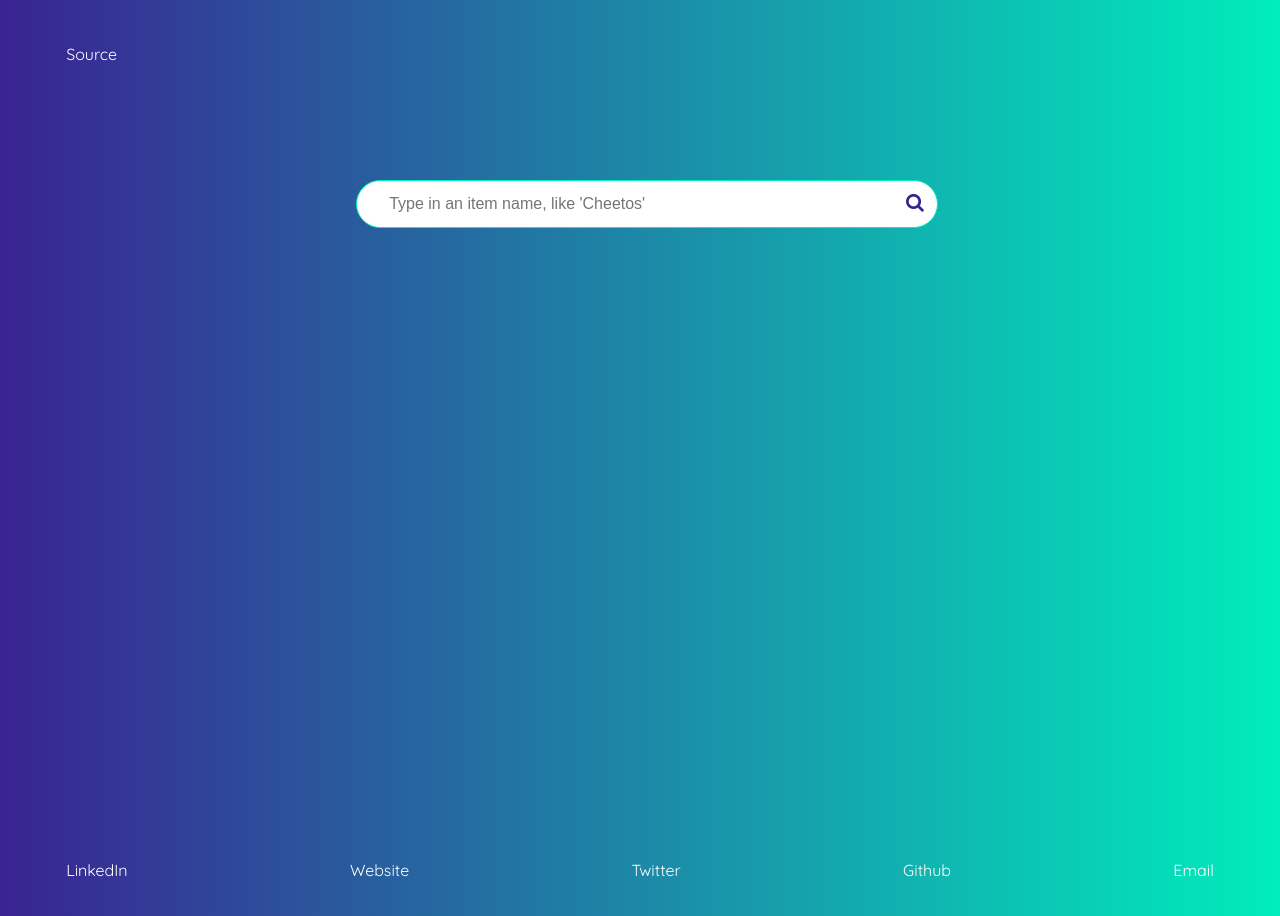
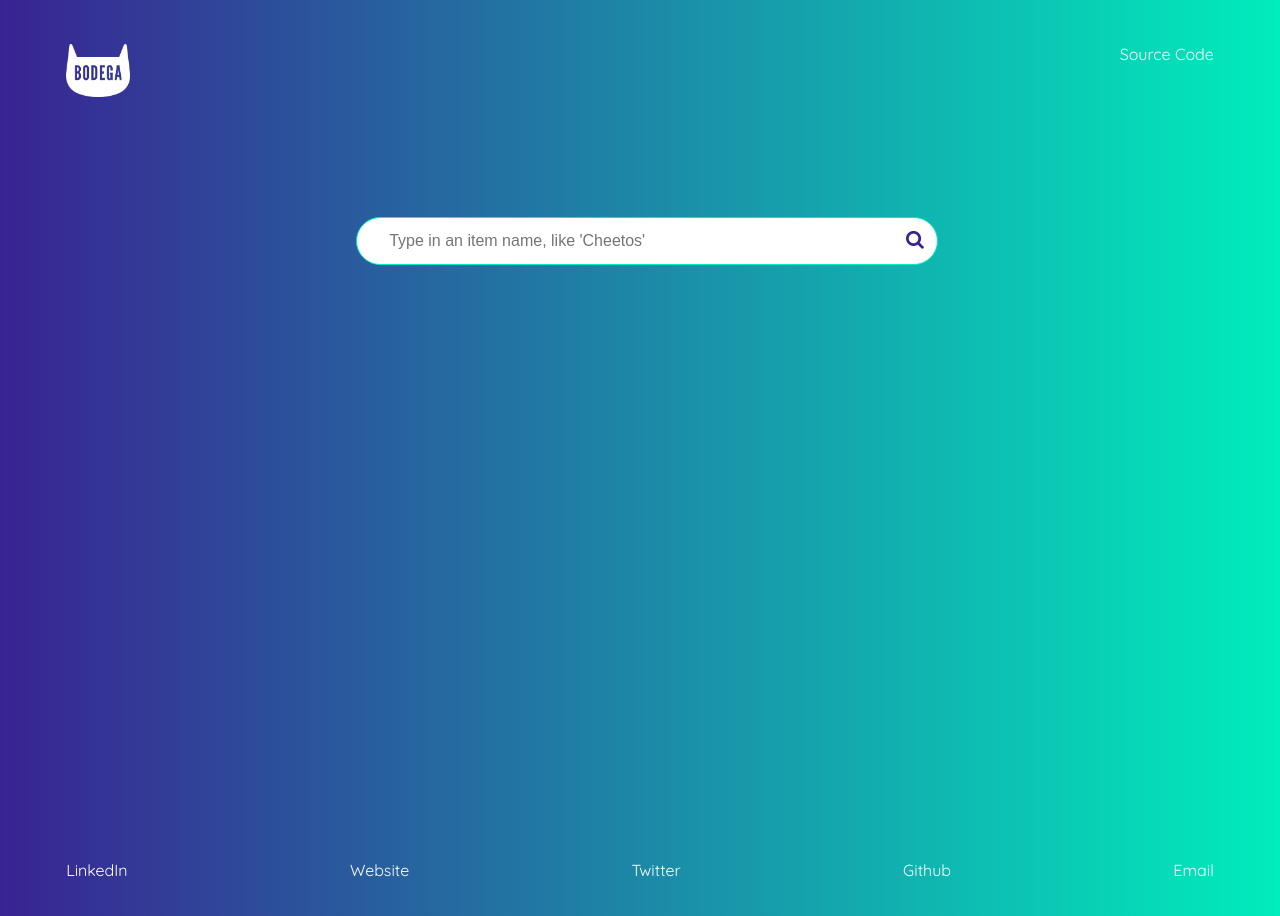
Before and after one commit to BeccaSheldon/react-autocomplete, a React (Create React App) app: page / in a window 1280 px wide. Built offline with nearby package versions, Linux system fonts and the light colour scheme.

Commit message:
Add logo component and add to navigation

```diff
--- /dev/null
+++ b/src/components/Logos/Logo.jsx
@@ -0,0 +1,9 @@
+import React, {Component} from 'react'
+
+export default class Logo extends Component {
+ 	render() {
+   	return (
+   		<img className="Logo" src={require('./Logo.png')} alt="Bodega.AI Logo" />
+		)
+	}
+}
--- a/src/components/Navigation/Navigation.jsx
+++ b/src/components/Navigation/Navigation.jsx
@@ -1,5 +1,6 @@
 import React, {Component} from 'react'
 import Link from '../Links/Link.jsx'
+import Logo from '../Logos/Logo.jsx'
 import Row from '../Row/Row.jsx'
 import './Navigation.css'
 
@@ -9,10 +10,13 @@ export default class NavHeader extends Component {
 			<Row rowClass="Navigation">
 				<ul className="Navigation-items">
 					<li>
+						<Logo />
+					</li>
+					<li>
 						<Link
 							className="pulse"
 							target="_blank"
-							text="Source"
+							text="Source Code"
 							url="https://github.com/ashwathnrajan/interview3"
 						></Link>
 					</li>
```
Also changed, not shown: src/components/Logos/Logo.png (added).
